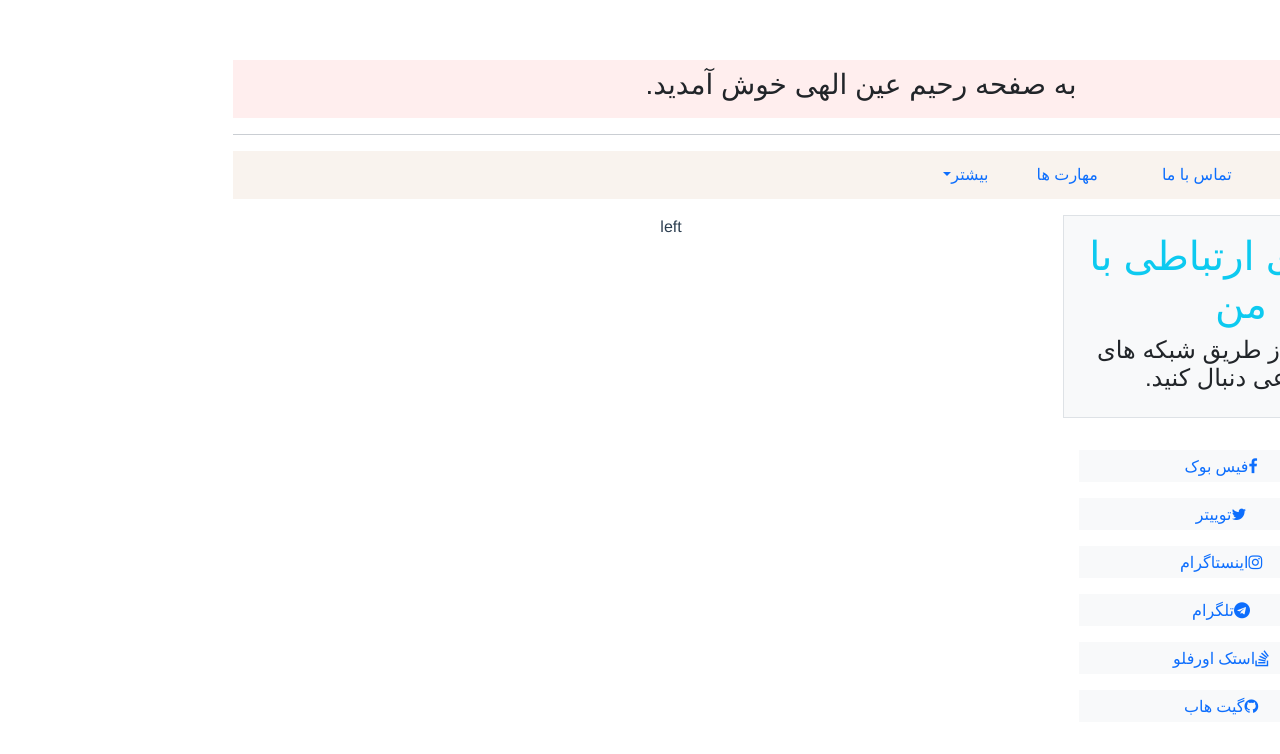
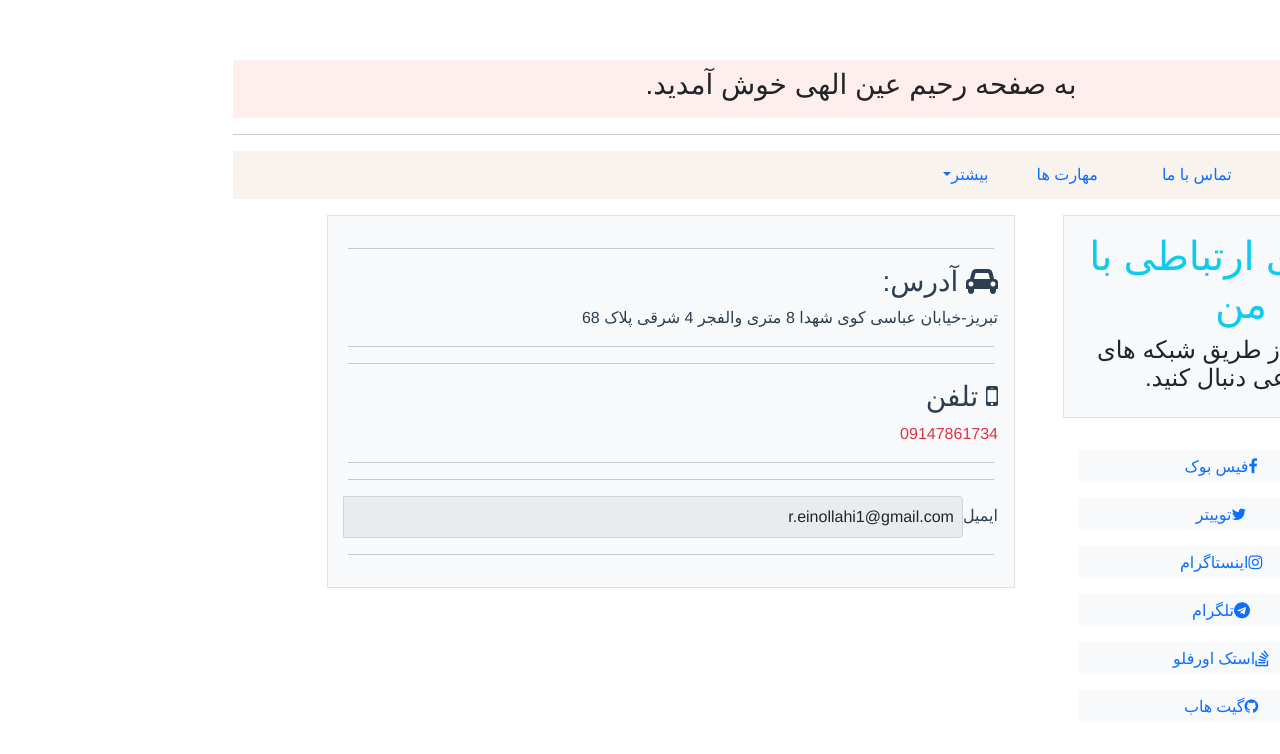
Before and after one commit to rahimeinollahi/AboutMe, a Vue app: page /contactus in a window 1280 px wide. Shown: the top 754 px of the page. Built offline with nearby package versions, Linux system fonts and the light colour scheme.

Commit message:
body content of contactus added to project

```diff
--- /dev/null
+++ b/src/components/ContactUsComponents/BodyofContatus.vue
@@ -0,0 +1,38 @@
+<template>
+    <div class="container-fluid">
+        <div class="border p-3 bg-light">
+                <div class="text-end">
+                <hr class="mx-1">
+                <h3><i class="fa fa-car" /> آدرس:</h3>
+                <p>تبریز-خیابان عباسی کوی شهدا 8 متری والفجر 4 شرقی پلاک 68</p>
+                <hr class="mx-1">
+            </div>
+
+            <div class="text-end">
+                <hr class="mx-1">
+                <h3><i class="fa fa-mobile" /> تلفن </h3>
+                <p  class="text-danger">09147861734</p>
+                <hr class="mx-1">
+            </div>
+
+            <div>
+                <hr class="mx-1">
+                    <form action="" class="input-group mt-2">
+                        <label for="txt-emial" class="form-label  mt-2">ایمیل<i class="" /></label>
+                        <input type="email" id="txt-email" name="txt-email" value="r.einollahi1@gmail.com" class="w-75 p-2 form-control" disabled>
+                    </form>
+                <hr class="mx-1">
+            </div>
+        </div>
+    </div>
+</template>
+
+<script>
+    export default {
+        name:'BodyofContactus'
+    }
+</script>
+
+<style lang="scss" scoped>
+
+</style>
--- a/src/views/ContactUs.vue
+++ b/src/views/ContactUs.vue
@@ -4,15 +4,18 @@
             <div class="col-sm-4">
                 <social-network />
             </div>
-            <div class="col-sm-8">left</div>
+            <div class="col-sm-8">
+                <bodyof-contatus />
+            </div>
         </div>
     </div>
 </template>
 
 <script>
+import BodyofContatus from '../components/ContactUsComponents/BodyofContatus.vue'
 import SocialNetwork from '../components/ContactUsComponents/SocialNetwork.vue'
     export default {
-  components: { SocialNetwork },
+  components: { SocialNetwork, BodyofContatus },
 
     }
 </script>
```
